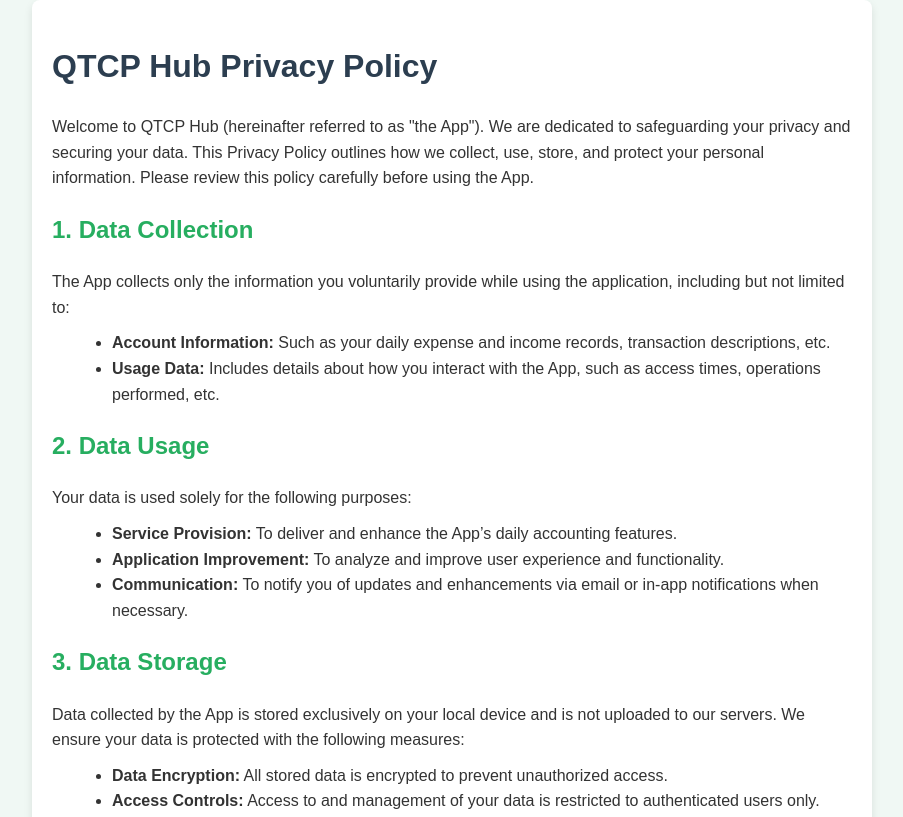
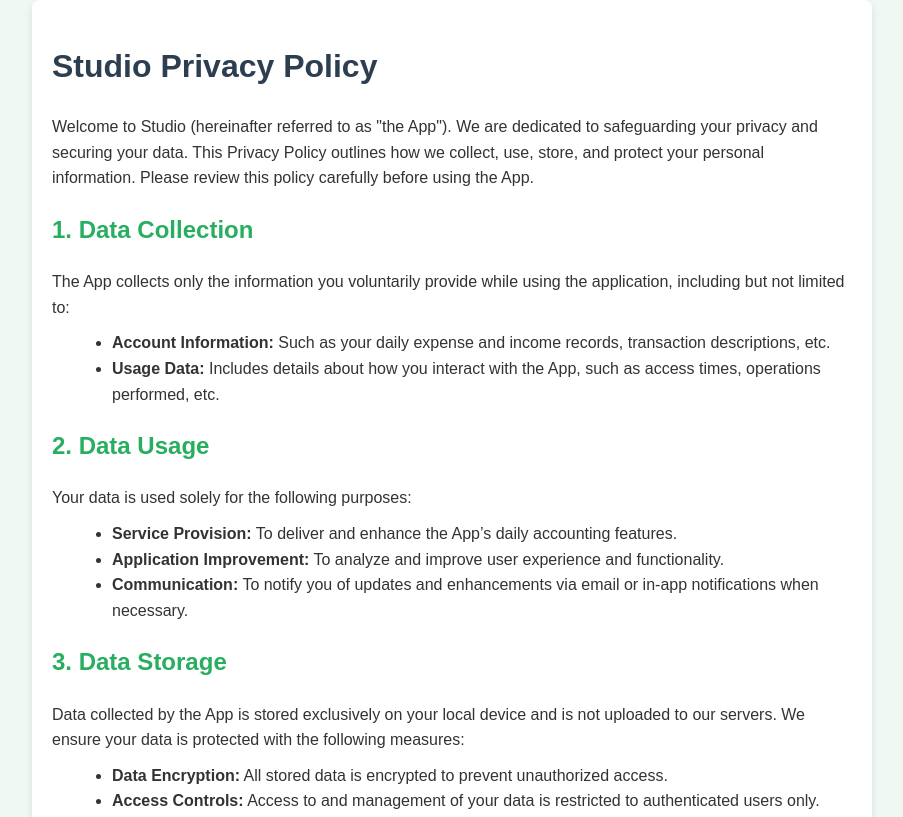
Before and after one commit to vatsalkum/prot, a plain HTML site: page index.html in a window 1280 px wide. Shown: the top 817 px of the page, without its empty margins (188-1091 px from the left). Drawn offline with Linux system fonts and the light colour scheme.

Commit message:
Update index.html

```diff
--- a/index.html
+++ b/index.html
@@ -3,7 +3,7 @@
 <head>
     <meta charset="UTF-8">
     <meta name="viewport" content="width=device-width, initial-scale=1.0">
-    <title>QTCP Hub Privacy Policy</title>
+    <title>QTCP Studio Privacy Policy</title>
     <style>
         body {
             font-family: Arial, sans-serif;
@@ -43,8 +43,8 @@
 </head>
 <body>
     <div class="container">
-        <h1>QTCP Hub Privacy Policy</h1>
-        <p>Welcome to QTCP Hub (hereinafter referred to as "the App"). We are dedicated to safeguarding your privacy and securing your data. This Privacy Policy outlines how we collect, use, store, and protect your personal information. Please review this policy carefully before using the App.</p>
+        <h1>Studio Privacy Policy</h1>
+        <p>Welcome to Studio (hereinafter referred to as "the App"). We are dedicated to safeguarding your privacy and securing your data. This Privacy Policy outlines how we collect, use, store, and protect your personal information. Please review this policy carefully before using the App.</p>
 
         <h2>1. Data Collection</h2>
         <p>The App collects only the information you voluntarily provide while using the application, including but not limited to:</p>
```
